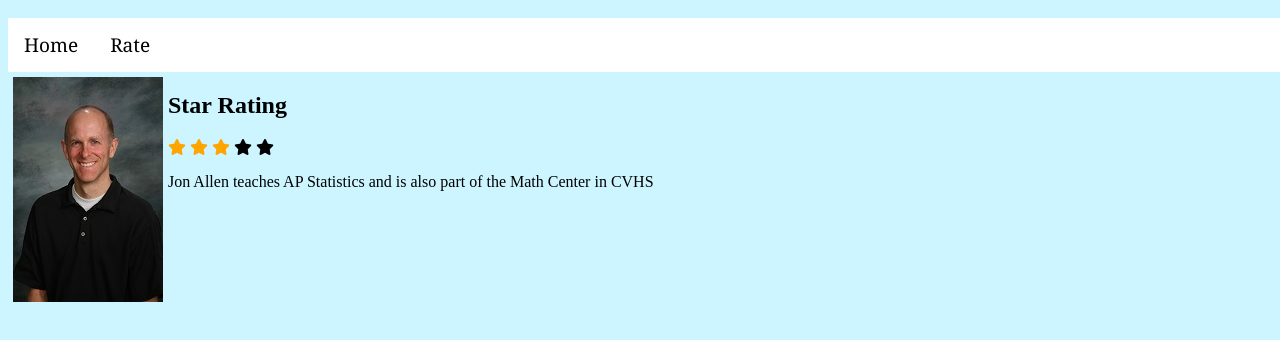
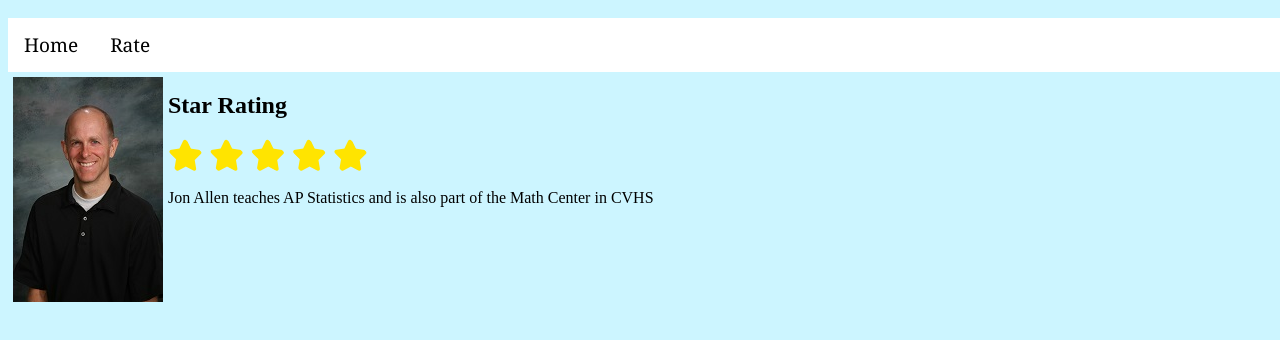
Before and after one commit to dwee2024/CVHS-Yelp, a plain HTML site: page Allen.html in a window 1280 px wide. Shown: the part 48-388 px from the top of the page. Drawn offline with Linux system fonts and the light colour scheme.

Commit message:
made the star system clickable for jon allen

```diff
--- a/Allen.html
+++ b/Allen.html
@@ -21,10 +21,19 @@
   </div>
   <p>
     <h2>Star Rating</h2>
-  <span class="fa fa-star checked"></span>
-  <span class="fa fa-star checked"></span>
-  <span class="fa fa-star checked"></span>
-  <span class="fa fa-star"></span>
-  <span class="fa fa-star"></span>
+  <div class = "rating-css">
+    <div class = "star-icon">
+      <input type = "radio" name = "rating1" id = "rating1">
+      <label for = "rating1" class = "fa fa-star"></label>
+      <input type = "radio" name = "rating1" id = "rating2">
+      <label for = "rating2" class = "fa fa-star"></label>
+      <input type = "radio" name = "rating1" id = "rating3">
+      <label for = "rating3" class = "fa fa-star"></label>
+      <input type = "radio" name = "rating1" id = "rating4">
+      <label for = "rating4" class = "fa fa-star"></label>
+      <input type = "radio" name = "rating1" id = "rating5">
+      <label for = "rating5" class = "fa fa-star"></label>
+    </div>
+  </div>
 </p>
   <p> Jon Allen teaches AP Statistics and is also part of the Math  Center in CVHS</p>
--- a/style.css
+++ b/style.css
@@ -129,6 +129,22 @@ body2{
   float: left;
   margin: 5px;
 }
-.checked {
-  color: orange;
+.rating-css div{
+  color: #ffe400;
+  font-size: 30px;
 }
+.rating-css input {
+  display: none;
+}
+.rating-css input + label{
+  font-size: 30px;
+  text-shadow: 1px 1px 0 #ffe400;
+  cursor: pointer;
+}
+.rating-css input:checked + label ~ label{
+  color: black;
+}
+rating-css label: active {
+  transform: scale(0.8);
+  transition: 0.3s ease;
+}
```
